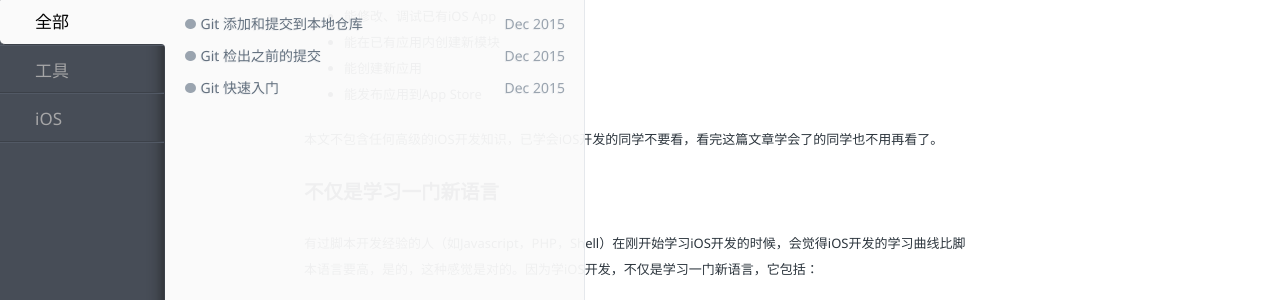
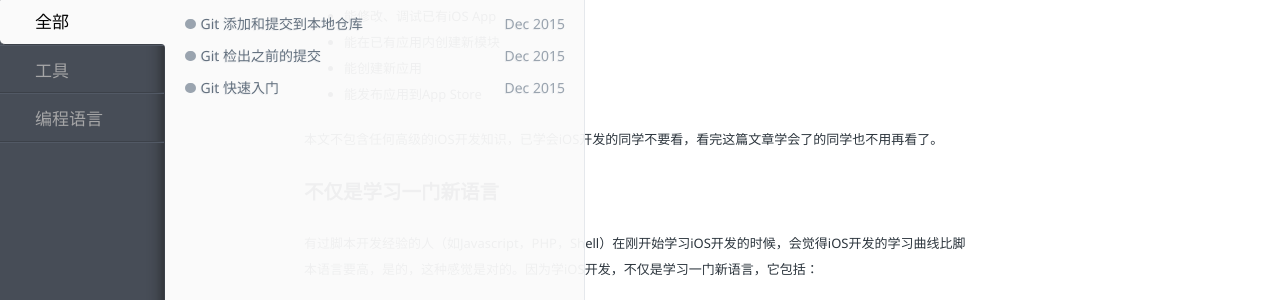
Before and after one commit to letcheng/letcheng.github.io, a Jekyll site: the page built from _posts/tool/2015-12-24-ios-guide.md, in a window 1280 px wide. Shown: the part 195-495 px from the top of the page. Built offline with Jekyll 4.4.1, drawn with Linux system fonts in a browser that asks for light colours.

```diff
--- a/_posts/tool/2015-12-24-ios-guide.md
+++ b/_posts/tool/2015-12-24-ios-guide.md
@@ -1,7 +1,7 @@
 ---
 layout: post
 title: iOS开发60分钟入门
-category: iOS
+category: 编程语言
 tags: iOS
 keywords: iOS
 description: iOS开发60分钟入门
```
